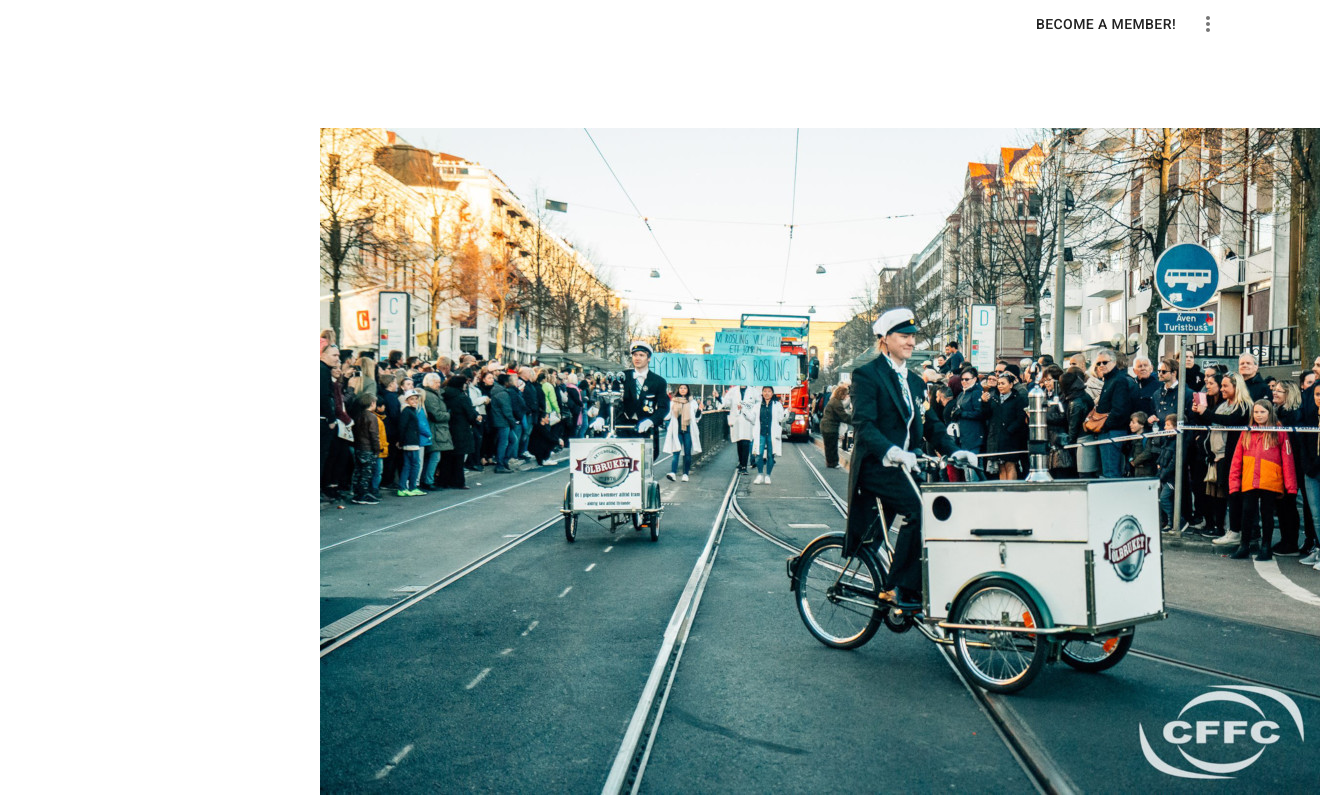
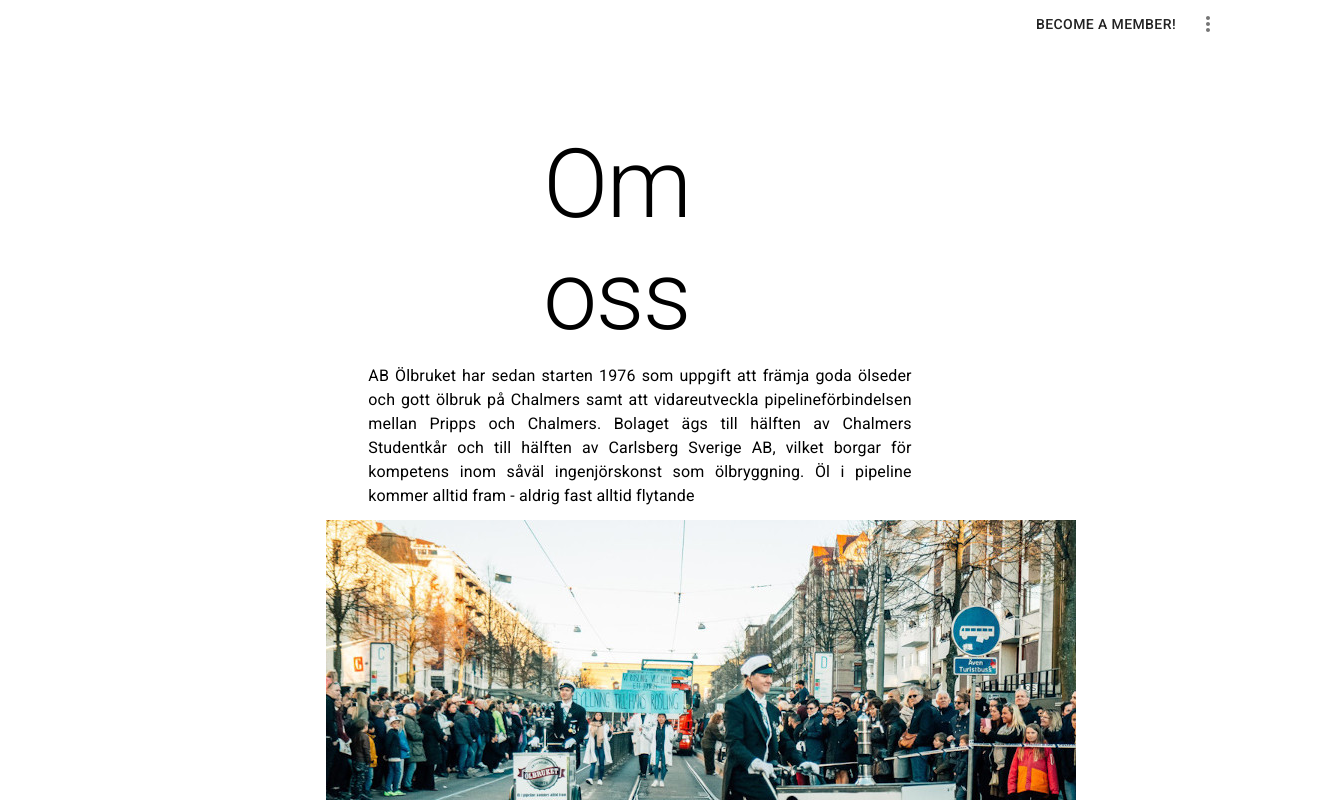
Before and after one commit to olbruket/website, a React (Create React App) app: page /about in a window 1280 px wide. Shown: the top 800 px of the page, 1320 px wide, since content can reach past the window. Built offline with nearby package versions, Linux system fonts and the light colour scheme.

Commit message:
Added text and fixed alignment for about us

```diff
--- a/src/components/About.js
+++ b/src/components/About.js
@@ -1,23 +1,47 @@
 import React from 'react';
 import Grid from '@material-ui/core/Grid';
+import Typography from '@material-ui/core/Typography';
+import { makeStyles } from '@material-ui/core/styles';
 
 import bikes from '../bikes.jpg';
 
-const Home = () => (
-  <div className={'message'} style={{width: '100vw', height: '60vh'}}>
+const useStyles = makeStyles(theme => ({
+  root: {
+    flexGrow: 1,
+  },
+}))
+
+const Home = () => {
+  const classes = useStyles()
+
+  return (
+    <div className={classes.root} style={{width: '100vw', height: '60vh'}}>
       <Grid
+        spacing={3}
         container
-      spacing={0}
         direction="column"
+        justify="center"
         alignItems="center"
-      justify="center"
         style={{ minHeight: '60vh' }}
       >
+        <Grid item xs={2}>
+          <Typography variant='h1'>
+            Om oss
+          </Typography>
+        </Grid>
+        <Grid xs={5}>
+          <Typography variant='body1' align={'justify'}>
+          AB Ölbruket har sedan starten 1976 som uppgift att främja goda ölseder och gott ölbruk på Chalmers samt att vidareutveckla pipelineförbindelsen mellan Pripps och Chalmers. Bolaget ägs till hälften av Chalmers Studentkår och till hälften av Carlsberg Sverige AB, vilket borgar för kompetens inom såväl ingenjörskonst som ölbryggning.
+
+          Öl i pipeline kommer alltid fram - aldrig fast alltid flytande
+          </Typography>
+        </Grid>
         <Grid item xs={6}>
           <img src={bikes} alt="Bikes" />
         </Grid>
       </Grid>
     </div>
   )
+}
 
 export default Home;
--- a/src/components/Menu.js
+++ b/src/components/Menu.js
@@ -39,7 +39,7 @@ const LongMenu = () => {
 
         >
           <MenuItem component={NavLink} to={'/about'} onClick={handleClose} style={{ textDecoration: 'none' }}>
-            About
+            Om oss
           </MenuItem>
         </Link>
       </Menu>
```
Also changed, not shown: src/bikes.jpg. Lines whose indentation alone changed are shown as unchanged.
